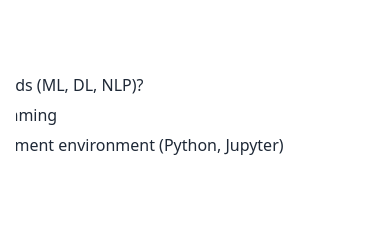
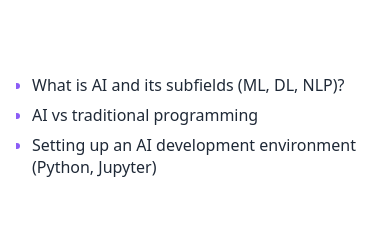
Before and after one commit to csm-18/tutor-tube, a React (Vite) app in the folder frontend/: page /courses/ai in a window 390 px wide. Shown: the part 474-706 px from the top of the page. Built offline with nearby package versions, Linux system fonts and the light colour scheme; a web font is replaced by a local one.

Commit message:
added responsiveness

```diff
--- a/frontend/src/components/course/BulletList.jsx
+++ b/frontend/src/components/course/BulletList.jsx
@@ -1,12 +1,26 @@
 // BulletList.jsx
-// Supports items as strings OR objects: { text: string, children?: [...] }
+// Supports items as strings or objects: { text: string, children?: [...] }
+
 export default function BulletList({ items }) {
   if (!Array.isArray(items)) return null;
 
   return (
-    <ul className="list-disc w-[40rem] mr-[8rem] px-5 py-1 space-y-2 text-gray-800 dark:text-gray-200 marker:text-violet-500">
+    <ul
+      className="
+        list-disc
+        text-gray-800 dark:text-gray-200 marker:text-violet-500
+        space-y-2
+        leading-snug
+
+        /* Responsive sizing & spacing */
+        w-full sm:w-[22rem] md:w-[35rem] lg:w-[40rem]
+        px-4 sm:px-6 md:px-8
+        py-1
+        mx-auto md:mr-[4rem] lg:mr-[8rem]
+      "
+    >
       {items.map((item, idx) => {
-        // Simple string/number item
+        // Simple string / number item
         if (typeof item === "string" || typeof item === "number") {
           return (
             <li key={idx} className="leading-snug">
@@ -15,13 +29,13 @@
           );
         }
 
-        // Object with nested children
+        // Object item: can contain nested children
         if (item && typeof item === "object") {
           return (
             <li key={idx} className="leading-snug">
               {item.text}
               {Array.isArray(item.children) && item.children.length > 0 && (
-                <div className="mt-2">
+                <div className="mt-2 ml-4 sm:ml-6">
                   <BulletList items={item.children} />
                 </div>
               )}
@@ -29,7 +43,7 @@
           );
         }
 
-        // Fallback (unsupported item)
+        // Fallback
         return null;
       })}
     </ul>
```
